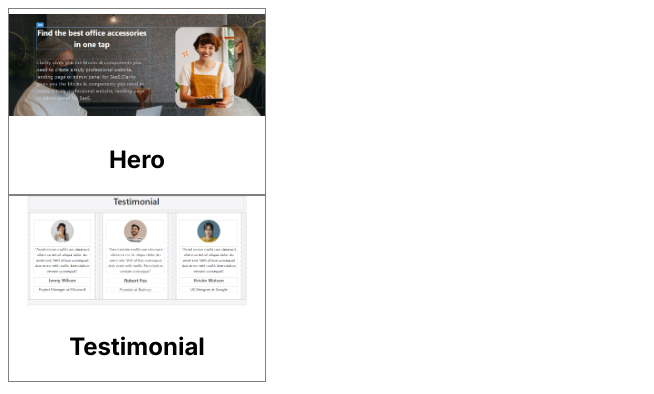
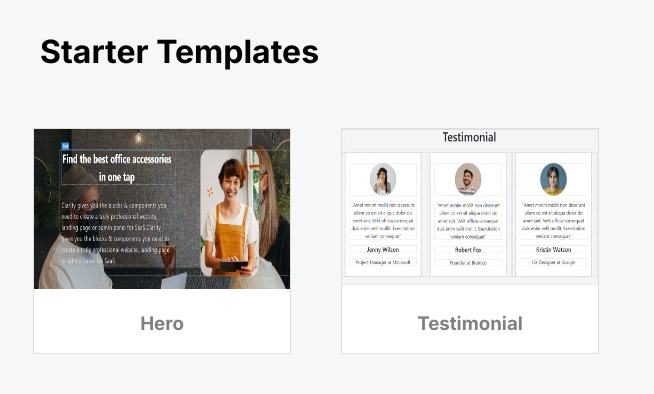
Before and after one commit to balaji1610/website-builder, a Next.js app: page / in a window 1280 px wide. Shown: the top 394 px of the page, without its empty margins (0-654 px from the left). Built offline with nearby package versions, Linux system fonts and the light colour scheme.

Commit message:
Starter Templates
GC-4

```diff
--- a/src/app/layout.tsx
+++ b/src/app/layout.tsx
@@ -17,7 +17,7 @@ export default function RootLayout({
 }>) {
   return (
     <html lang="en">
-      <body className={inter.className}>
+      <body className={inter.className} style={{ backgroundColor: "#F5F7F8" }}>
         <ApplicationProvider> {children}</ApplicationProvider>
       </body>
     </html>
--- a/src/app/selectTemplate.tsx
+++ b/src/app/selectTemplate.tsx
@@ -27,28 +27,30 @@ export default function selectTemplate() {
 
   return (
     <div>
+      <div>
+        <h1 style={{ margin: "2rem 0 2rem 2rem" }}>Starter Templates</h1>
+      </div>
       {blocks.map((el) => {
         return (
           <div
-            className="card"
             style={{
               width: "16rem",
-              border: "1px solid gray",
+              border: "1px solid #DFDFDE",
               cursor: "pointer",
+              display: "inline-block",
+              margin: "25px",
+              backgroundColor: "#fff",
             }}
             onClick={() => handleOnBlock(el.title)}
             title={el.title}
           >
             <Image
               src={el.img}
-              className="card-img-top"
-              alt="ddd"
-              style={{ width: "16rem", objectFit: "contain", height: "7rem" }}
+              alt={el.title}
+              style={{ width: "16rem", objectFit: "fill", height: "10rem" }}
             />
-            <div className="card-body">
-              <h2 className="card-title" style={{ textAlign: "center" }}>
-                {el.title}
-              </h2>
+            <div>
+              <h3 style={{ textAlign: "center", color: "gray" }}>{el.title}</h3>
             </div>
           </div>
         );
```
